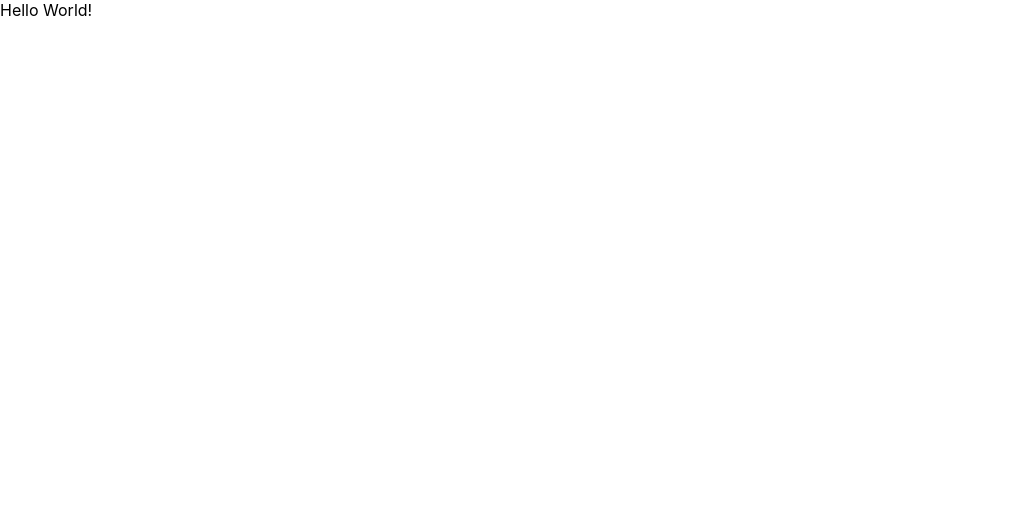
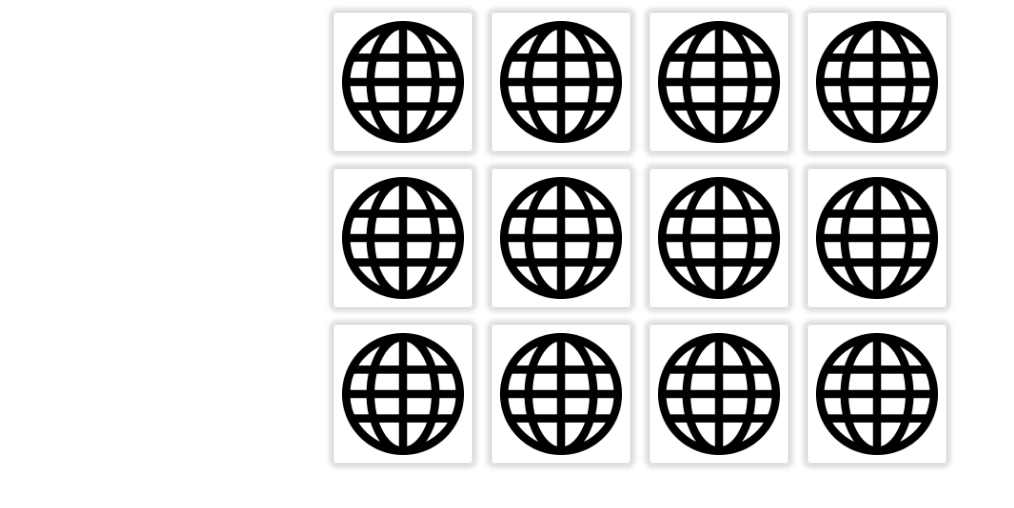
Before and after one commit to RouSage/react-ts-card-game, a React (Create React App) app: page / in a window 1280 px wide. Shown: the top 508 px of the page, without its empty margins (0-1014 px from the left). Built offline with nearby package versions, Linux system fonts and the light colour scheme.

Commit message:
feature: card and board styles

```diff
--- a/src/App.tsx
+++ b/src/App.tsx
@@ -1,7 +1,12 @@
 import React from 'react';
+import GameBoard from './components/GameBoard';
 
 const App = (): JSX.Element => {
-  return <div className='App'>Hello World!</div>;
+  return (
+    <div className='App'>
+      <GameBoard />
+    </div>
+  );
 };
 
 export default App;
--- a/src/components/Card.tsx
+++ b/src/components/Card.tsx
@@ -1,16 +1,32 @@
 import React from 'react';
 import ReactCardFlip from 'react-card-flip';
-
-type CardElement = {
-  id: number;
-  type: string;
-  image: string;
-};
+import web from '../assets/web.png';
+import { CardElement } from '../utils/cardElements';
 
 type CardProps = {
   card: CardElement;
   isFlipped: boolean;
   onCardClick: (id: number) => void;
+};
+
+const CardStyle: { [key: string]: React.CSSProperties } = {
+  container: {
+    width: '100%',
+    maxWidth: '140px',
+    height: '100%',
+    border: '1px, solid, #DEDEDE',
+    boxShadow: '0 0 4px 4px #DEDEDE',
+    borderRadius: 4,
+    padding: '0.5rem',
+  },
+  card: {
+    cursor: 'pointer',
+  },
+  img: {
+    display: 'block',
+    width: '100%',
+    height: 'auto',
+  },
 };
 
 const Card = ({ card, isFlipped, onCardClick }: CardProps): JSX.Element => {
@@ -25,26 +41,42 @@ const Card = ({ card, isFlipped, onCardClick }: CardProps): JSX.Element => {
   };
 
   return (
-    <div>
-      <ReactCardFlip isFlipped={isFlipped}>
+    <ReactCardFlip
+      isFlipped={isFlipped}
+      containerStyle={CardStyle.container}
+      cardStyles={{ front: CardStyle.card, back: CardStyle.card }}
+    >
       <div
+        key='front'
         onClick={handleCardClick}
         role='button'
         tabIndex={-1}
         onKeyDown={handleCardKeyDown}
       >
-          <img src={card.image} alt={card.type} />
+        <img
+          src={web}
+          alt='Card'
+          width={100}
+          height={100}
+          style={CardStyle.img}
+        />
       </div>
       <div
+        key='back'
         onClick={handleCardClick}
         role='button'
         tabIndex={-1}
         onKeyDown={handleCardKeyDown}
       >
-          <img src='' alt='' />
+        <img
+          src={card.image}
+          alt={card.type}
+          width={100}
+          height={100}
+          style={CardStyle.img}
+        />
       </div>
     </ReactCardFlip>
-    </div>
   );
 };
 
--- /dev/null
+++ b/src/components/GameBoard.css
@@ -0,0 +1,12 @@
+.container {
+  padding: 12px;
+  display: grid;
+  grid-template-columns: repeat(4, 1fr);
+  grid-template-rows: repeat(3, 1fr);
+  justify-items: center;
+  align-items: stretch;
+  gap: 1rem;
+  margin: 0 auto;
+  perspective: 100%;
+  max-width: 50vw;
+}
--- /dev/null
+++ b/src/components/GameBoard.tsx
@@ -0,0 +1,36 @@
+import React, { useState } from 'react';
+import { getCardElements } from '../utils/cardElements';
+import Card from './Card';
+import './GameBoard.css';
+
+const GameBoard = (): JSX.Element => {
+  const [cards, setCards] = useState(getCardElements());
+  const [openCards, setOpenCards] = useState<number[]>([]);
+
+  const handleCardClick = (id: number): void => {
+    if (openCards.length === 1) {
+      setOpenCards((prev) => [...prev, id]);
+    } else {
+      setOpenCards([id]);
+    }
+  };
+
+  const checkIsFlipped = (id: number): boolean => {
+    return openCards.includes(id);
+  };
+
+  return (
+    <div className='container'>
+      {cards.map((card) => (
+        <Card
+          card={card}
+          key={card.id}
+          isFlipped={checkIsFlipped(card.id)}
+          onCardClick={handleCardClick}
+        />
+      ))}
+    </div>
+  );
+};
+
+export default GameBoard;
--- a/src/index.css
+++ b/src/index.css
@@ -1,3 +1,7 @@
+*, *::before, *::after {
+  box-sizing: border-box;
+}
+
 body {
   margin: 0;
   font-family: -apple-system, BlinkMacSystemFont, 'Segoe UI', 'Roboto', 'Oxygen',
--- a/src/reportWebVitals.ts
+++ b/src/reportWebVitals.ts
@@ -1,6 +1,6 @@
 import { ReportHandler } from 'web-vitals';
 
-const reportWebVitals = (onPerfEntry?: ReportHandler) => {
+const reportWebVitals = (onPerfEntry?: ReportHandler): void => {
   if (onPerfEntry && onPerfEntry instanceof Function) {
     import('web-vitals').then(({ getCLS, getFID, getFCP, getLCP, getTTFB }) => {
       getCLS(onPerfEntry);
```
Lines whose indentation alone changed are shown as unchanged.
